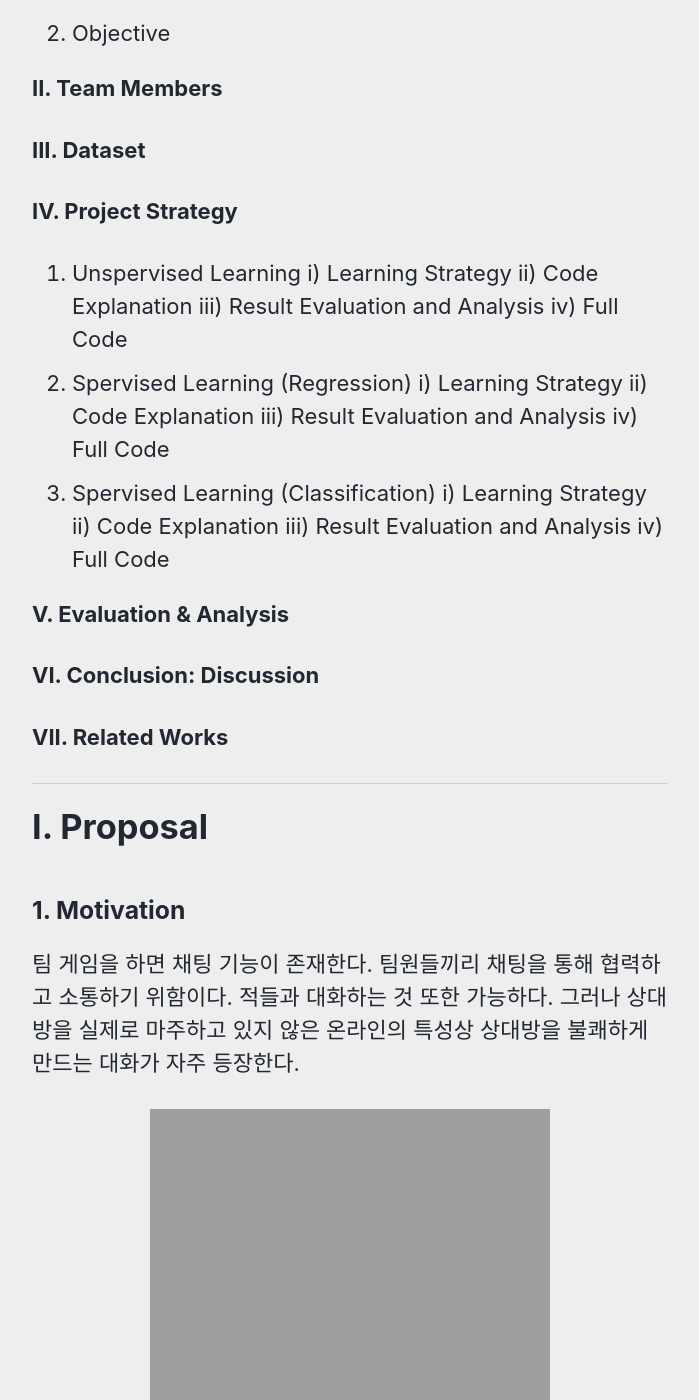
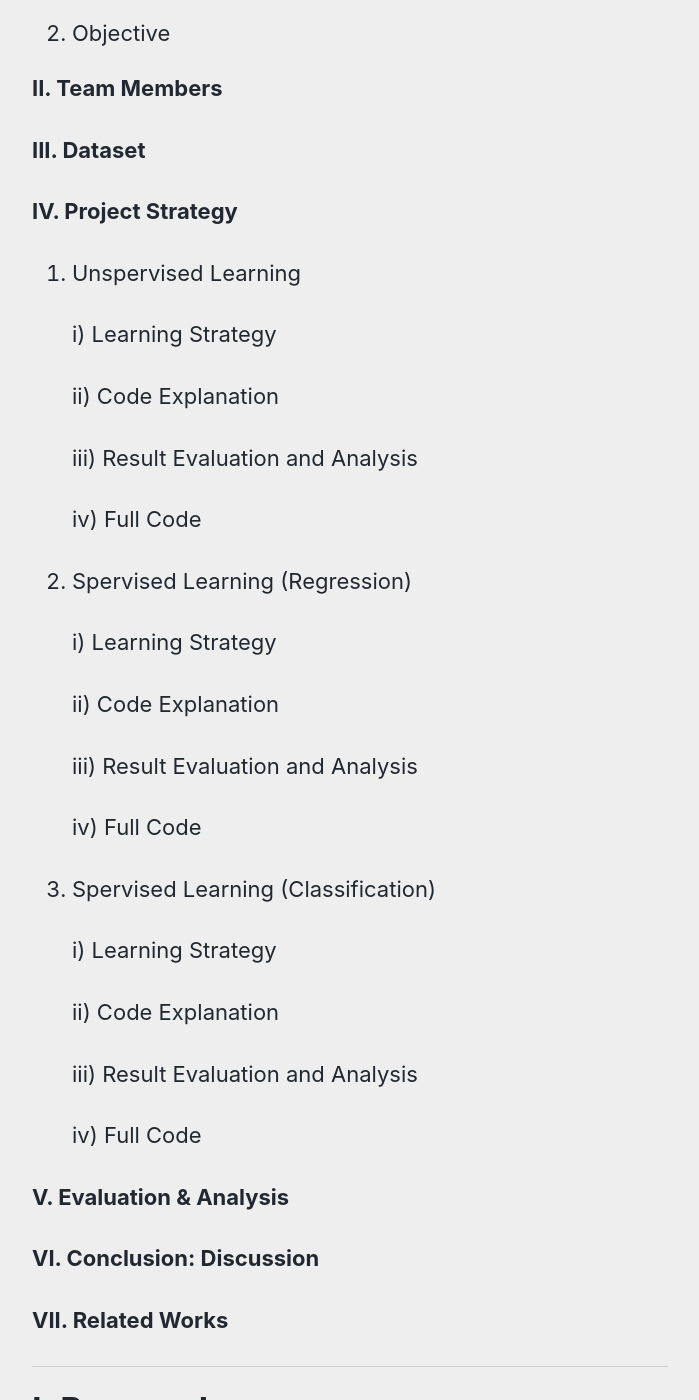
Before and after one commit to KyumKyum/gamechatban.github.io, a Jekyll site: the page built from index.md, in a window 1280 px wide and 1400 px high, scrolled down 410 px. Shown: the whole window, without its empty margins (290-989 px from the left). Built offline with Jekyll 4.4.1, drawn with Linux system fonts in a browser that asks for light colours; cached includes are drawn as plain includes; our own code applies the rules of GitHub Pages for plain Markdown files; some of the changed text lies outside the part shown.

Commit message:
🛠️ Refactor: Fix Blog Format

```diff
--- a/index.md
+++ b/index.md
@@ -16,19 +16,33 @@
 **IV. Project Strategy**
 
 1. Unspervised Learning
+
    i) Learning Strategy
+
    ii) Code Explanation
+
    iii) Result Evaluation and Analysis
+
    iv) Full Code
+
 2. Spervised Learning (Regression)
+
    i) Learning Strategy
+
    ii) Code Explanation
+
    iii) Result Evaluation and Analysis
+
    iv) Full Code
+
 3. Spervised Learning (Classification)
+
    i) Learning Strategy
+
    ii) Code Explanation
+
    iii) Result Evaluation and Analysis
+
    iv) Full Code
 
 **V. Evaluation & Analysis**
@@ -359,7 +373,7 @@ ggplot(chatlogs, aes(x = case_total_reports, y = toxic_score, color = severity))
 
 ###### 2. Result Analysis
 
-**1. Scatter Plot (Case of Report and Severity)**
+**1. Scatter Plot: Case of Report and Severity**
 ![TF_IDF  Scatter Plot](https://github.com/KyumKyum/gamechatban.github.io/assets/59195630/4ba98d24-b777-44d7-9cec-1fa05b4a8c06)
 
 - 위 그림은 TF-IDF 모델의 toxic score와 해당 유저의 신고 당한 횟수를 나타낸 것이다. 그래프는 toxic score이 높은 채팅일수록 적은 신고 횟수를 나타낸다.
```
